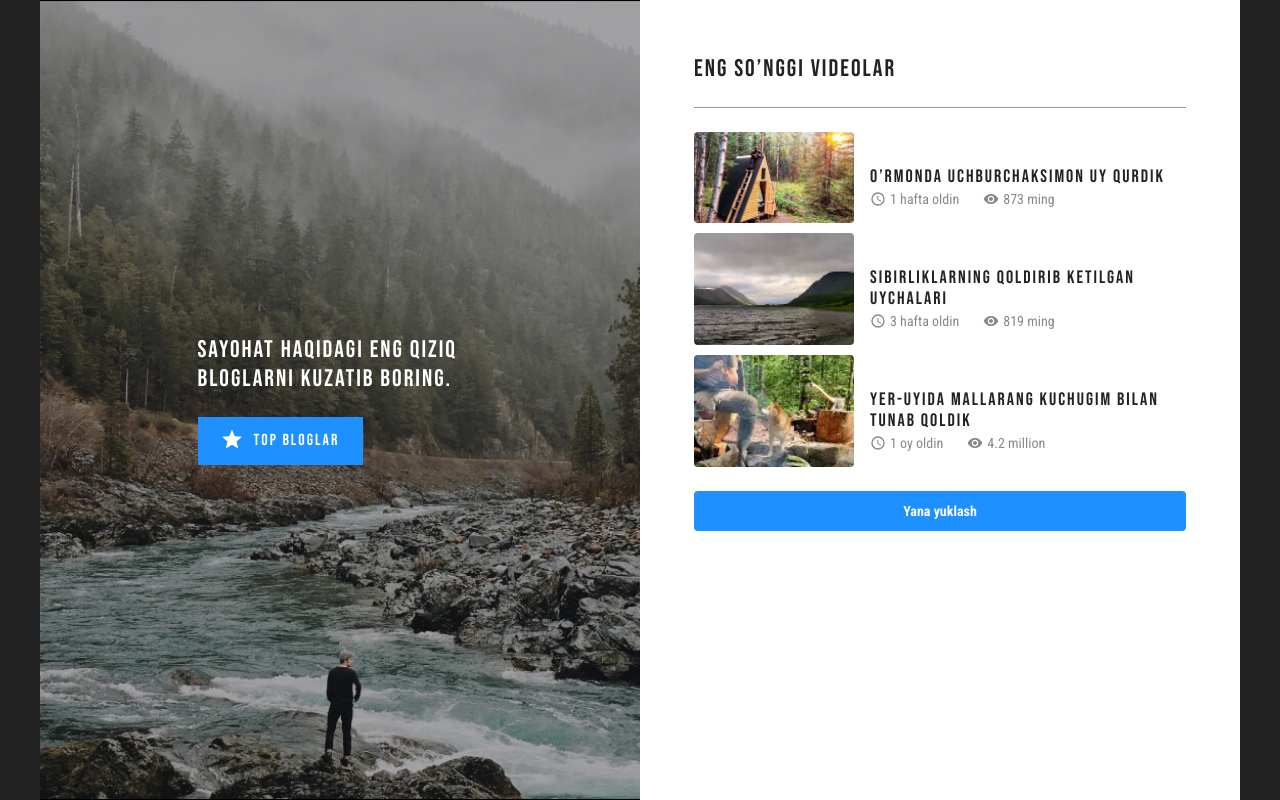
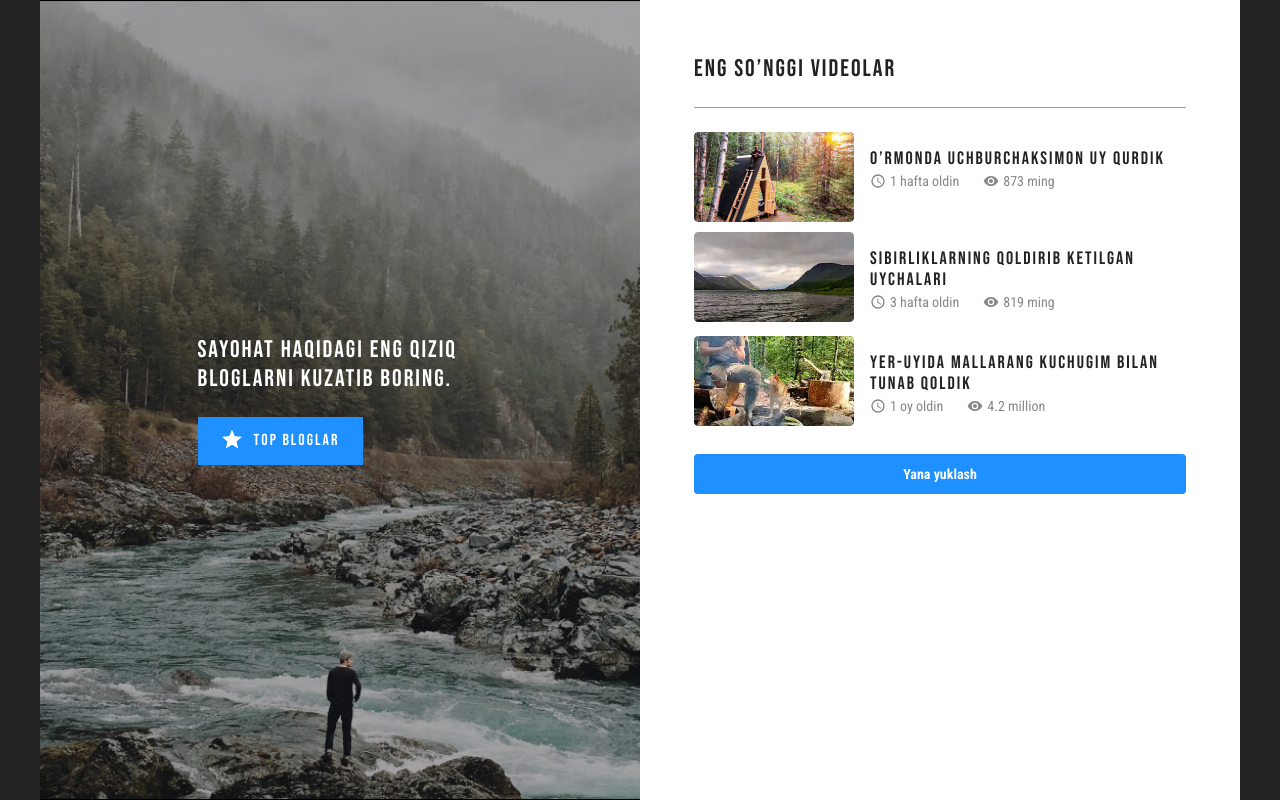
Before and after one commit to NodirXon0609/exercise-articles-bg-pseudelement, a plain HTML site: page index.html in a window 1280 px wide. Drawn offline with Linux system fonts and the light colour scheme.

Commit message:
Add update  thumnail  height. Remove top margin of heading

```diff
--- a/css/styles.css
+++ b/css/styles.css
@@ -176,7 +176,7 @@ img {
 
 .item-latest-videos-img {
   width: 160px;
-  height: auto;
+  height: 90px;
   border-radius: 4px;
   object-fit: cover;
 }
@@ -186,6 +186,7 @@ img {
 }
 .item-latest-videos-heading {
   padding-top: 0;
+  margin-top: 0;
   margin-bottom: 4px;
   font-family: "Bebas Neue", "Open Sans Condensed", "Arial", sans-serif;
   font-size: 18px;
```
